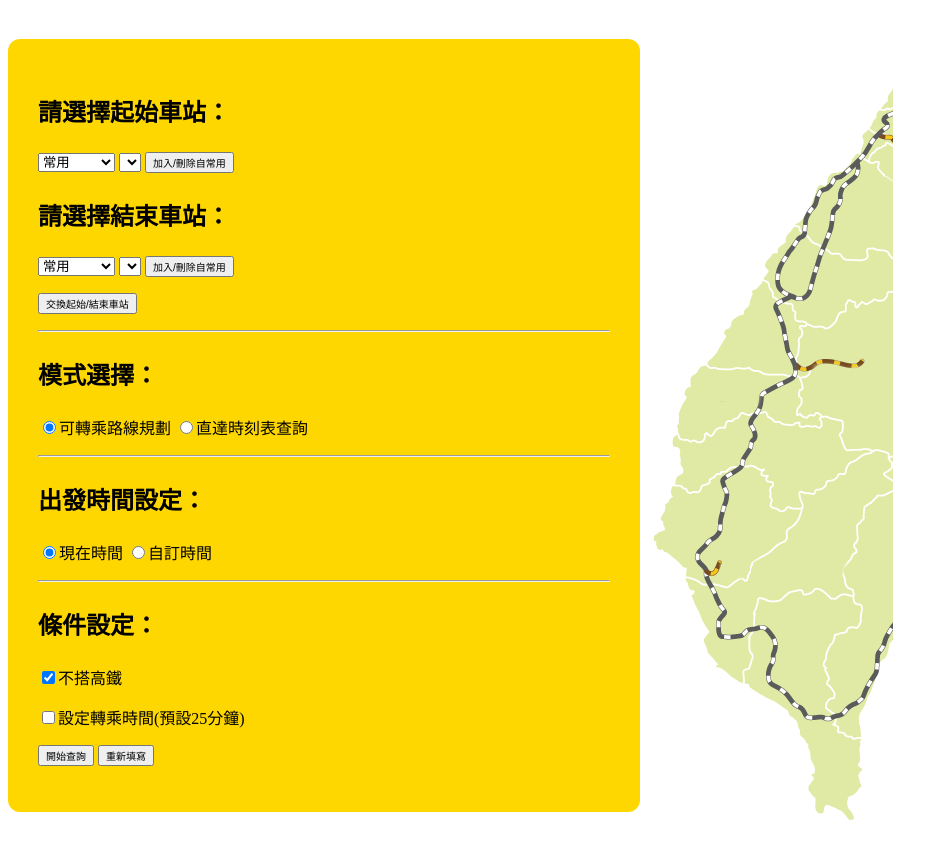
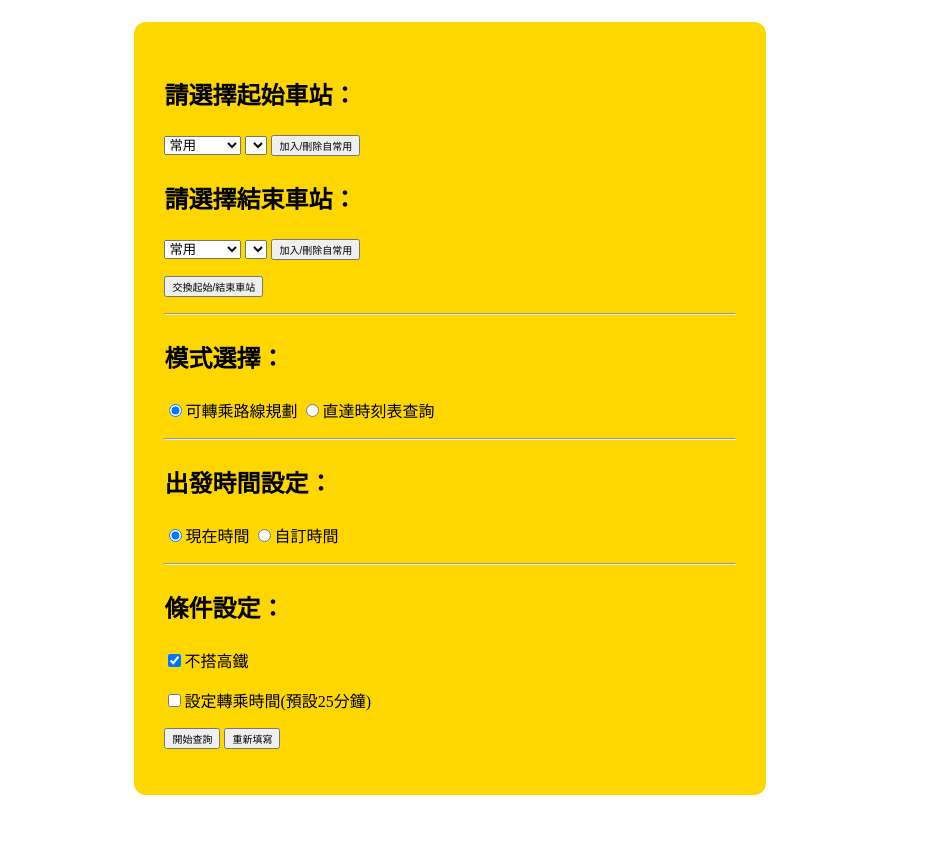
Before and after one commit to SACJYhpt/TaiwanRailways, a plain HTML site: page frontend/main.html in a window 1280 px wide. Shown: the whole page, without its empty margins (0-948 px from the left). After the commit the page ends 816 px from the top, so only its background shows below. Drawn offline with Linux system fonts and the light colour scheme.

Commit message:
Comment out picture div in main.html
Comment out the picture div in main.html

```diff
--- a/frontend/main.html
+++ b/frontend/main.html
@@ -63,9 +63,9 @@
 
         </div>
 
-        <div class="pic">
+        <!-- <div class="pic">
             <img src="test_map.png">
-        </div>
+        </div> -->
 
         <div class="result" id="result">
             <!-- <table class="result-table">
```
